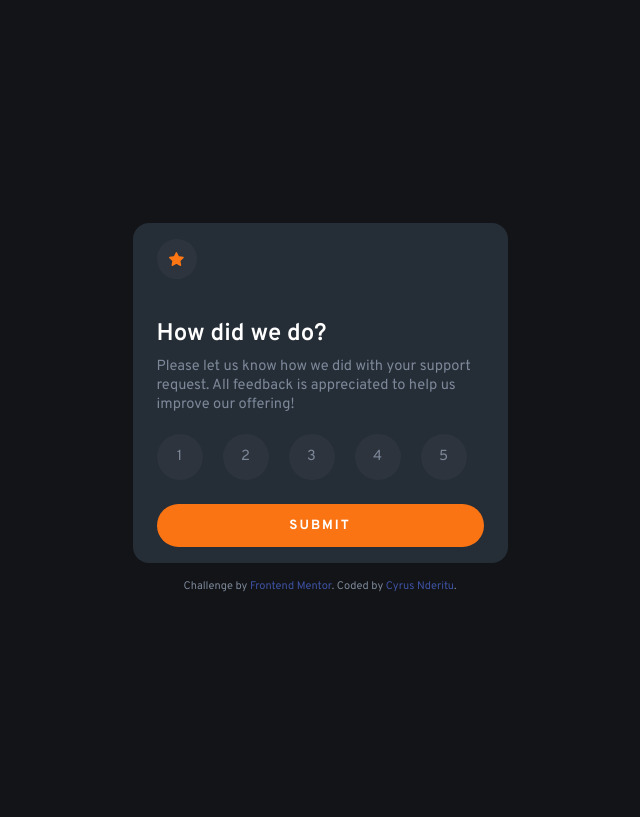
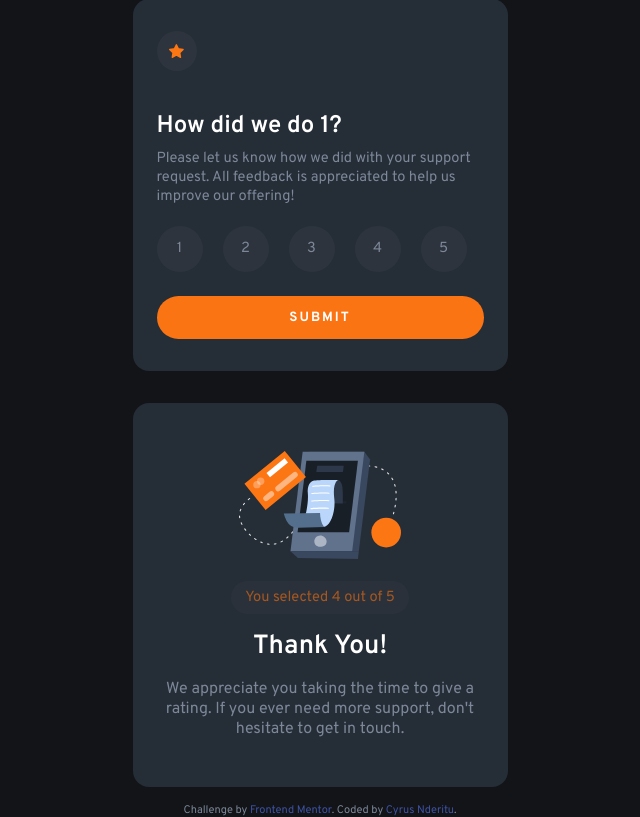
Before and after one commit to cyrusnderitu/interactive-rating-component, a plain HTML site: page index.html in a window 1280 px wide. Shown: the whole page, without its empty margins (320-960 px from the left). Drawn offline with Linux system fonts and the light colour scheme.

Commit message:
Creation of second card after submit button click

```diff
--- a/assets/css/styles.css
+++ b/assets/css/styles.css
@@ -27,10 +27,14 @@ body{
     font-size: var(--normal-font);
     font-family: var(--font-family);
     display: flex;
+    position: relative;
     justify-content: center;
     flex-direction: column;
     align-items: center;
 }
+/* body div:first-child{
+    display: none;
+} */
 a{
     text-decoration: none;
 }
@@ -62,7 +66,7 @@ button{
     background-color: var(--secondary-color);
 }
 .card{
-    margin: 1rem 1.5rem;
+    margin: 2rem 1.5rem;
 }
 .star_icon{
     width: 30px;
@@ -167,6 +171,34 @@ button{
     }
 }
 
+.thanks_img{
+    width: 100%;
+    object-fit: cover;
+}
+.res{
+    display: flex;
+    flex-direction: column;
+    justify-content: center;
+    row-gap: 1rem;
+    align-items: center;
+    margin: 3rem 1.5rem;
+    text-align: center;
+}
+.thanks_select{
+    background-color: rgba(67, 71, 76, 0.303);
+    color: var(--primary-color);
+    padding: 7px 14px;
+    border-radius: 5rem;
+    opacity: .6;
+}
+.thanks_sub{
+    font-weight: 600;
+    font-size: 1.65rem;
+    color: var(--neutral-color);
+}
+.thanks_desc{
+    font-size: 1rem;
+}
 
 
 .attribution {
--- a/index.html
+++ b/index.html
@@ -17,8 +17,8 @@
       <div class="star_icon">
         <img src="./assets/images/icon-star.svg" alt="star-icon" class="star_img">
       </div>
-    <span class="card_subtitle">How did we do?</span>
 
+      <span class="card_subtitle">How did we do 1?</span>
       <p class="card_desc">
         Please let us know how we did with your support request. All feedback is appreciated
         to help us improve our offering!
@@ -44,7 +44,22 @@
 
     </div>
   </div>
+
+  <div class="container">
+    <div class="res grid">
+      <!-- Rating state start -->
+      <div class="thanks_icon">
+        <img src="./assets/images/illustration-thank-you.svg" alt="star-icon" class="thanks_img">
       </div>
+
+      <span class="thanks_select">You selected 4 out of 5</span>
+      <h4 class="thanks_sub">Thank You!</h4>
+      <p class="thanks_desc">We appreciate you taking the time to give a rating. If you ever need more support,
+      don't hesitate to get in touch.</p>
+
+    </div>
+  </div>
+
   <div class="attribution">
       Challenge by <a href="https://www.frontendmentor.io?ref=challenge" target="_blank">Frontend Mentor</a>.
       Coded by <a href="https://github.com/cyrusnderitu">Cyrus Nderitu</a>.
```
Lines whose indentation alone changed are shown as unchanged.
